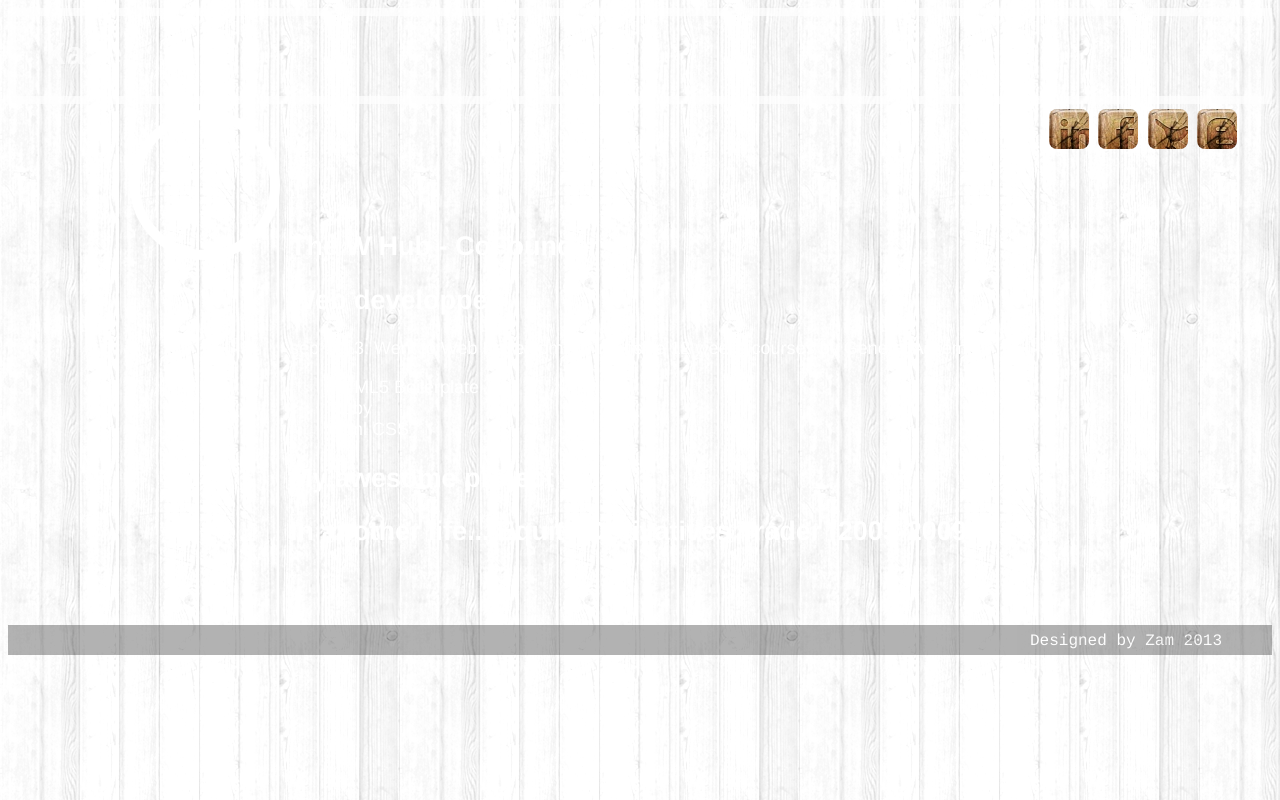
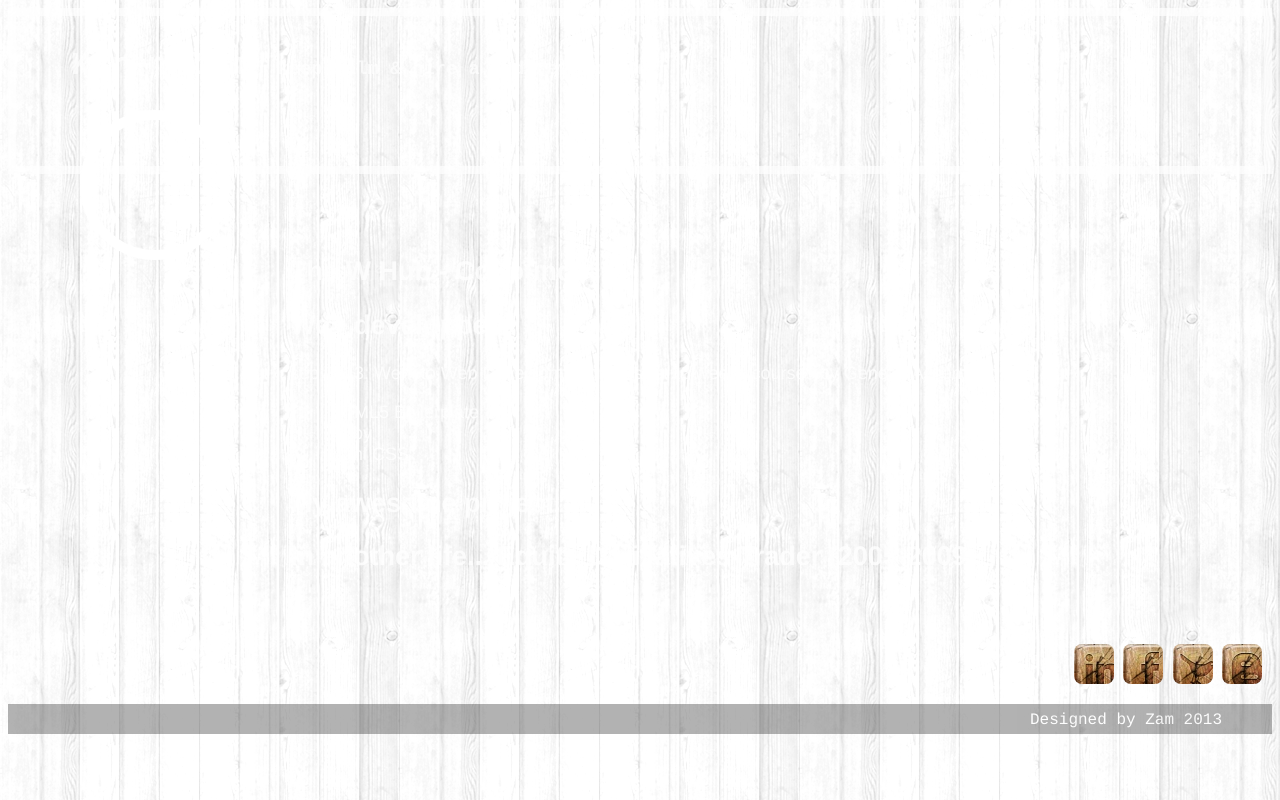
Before and after one commit to KarenZam/Zam_Profile_GH, a website: page app/index.html in a window 1280 px wide. Drawn offline with nearby package versions, Linux system fonts and the light colour scheme; files that its build step writes are made by us from their sources.

Commit message:
Last bis save for the day 01/10/13

```diff
--- a/app/index.html
+++ b/app/index.html
@@ -24,16 +24,14 @@
 
         <!-- Write my ZAM Profile here!-->
         <header>
-            <h1>Karen Zam</hi>
+            <ul>
+                <li><h1>Karen Zam:</hi></li>
+                <li><h3>keep Calm &#38; hire a wed developper</h3></li>
+            </ul>
         </header>
         <div id="profile-photo"></div>
 
-        <ul class="social_media">
-            <li><a class="LinkedIn" href="#"></a></li>
-            <li><a class="Facebook" href="#"></a></li>
-            <li><a class="Twitter" href="#"></a></li>
-            <li><a class="GitHub" href="#"></a></li>
-        </ul>
+
         <div class="hero-unit">
           <h2>The W Hub - CoFounder</h2>
           <h2>Web developper</h2>
@@ -47,7 +45,12 @@
         <h2>In another life... Equity Derivatives Trader (2005-2009)</h2>
 
         </div>
-
+        <ul class="social_media">
+            <li><a class="LinkedIn" href="#"></a></li>
+            <li><a class="Facebook" href="#"></a></li>
+            <li><a class="Twitter" href="#"></a></li>
+            <li><a class="GitHub" href="#"></a></li>
+        </ul>
         <footer>
             <p>Designed by Zam 2013</p>
         </footer>
--- a/app/styles/main.css
+++ b/app/styles/main.css
@@ -1,6 +1,6 @@
 header {
     margin: auto;
-    height: 80px;
+    height: 150px;
     font-family: Courier;
     background: url("../images/Clouds") no-repeat;
     border-radius: 0;
@@ -9,7 +9,12 @@ header {
 }
 header h1 {
     padding-top: 0;
-    padding-left: 30px;
+    padding-left: 10px;
+    color: white;
+}
+header ul li {
+    display: inline-block;
+    margin-left: 5px;
     color: white;
 }
 
@@ -20,14 +25,14 @@ body {
 }
 
 .hero-unit {
+    background-color: rgba(#eee,0.5);
     background: url("../images/Grass");
-    background-color: rgba(#000,0.5);
-    margin: 5px auto 0 auto;
+    margin: 20px auto 0 auto;
     width: 700px;
     font-size: 18px;
     border-radius: 0;
     padding: 40px;
-
+    opacity: 0.8;
 }
 
 .browsehappy {
@@ -47,17 +52,17 @@ body {
     border: 10px solid white;
     position: absolute;
     top: 110px;
-    left: 130px;
+    left: 80px;
 }
 
 ul {
     list-style: none;
-    margin-top: 5px;
+    margin-top: 10px;
 }
 
 ul.social_media {
     text-align: right;
-    margin-right: 35px;
+    margin-right: 10px;
 }
 
 ul.social_media li {
@@ -67,7 +72,6 @@ ul.social_media li {
 ul.social_media a {
     text-decoration: none;
     display: inline-block;
-    line-height: 40px;
 }
 .social_media .LinkedIn,  .social_media .Facebook, .social_media .GitHub, .social_media .Twitter{
     background: no-repeat;
```
